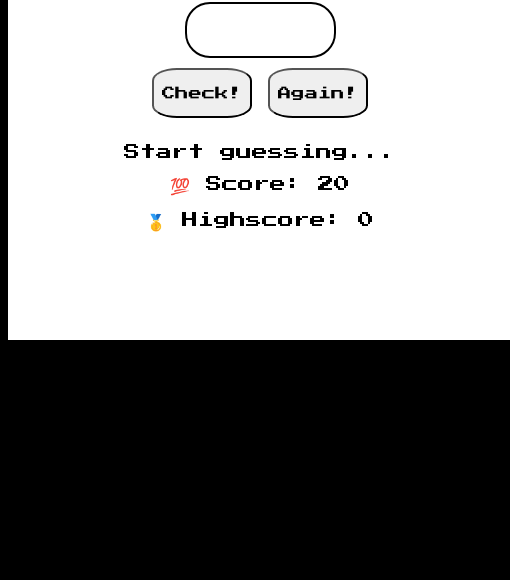
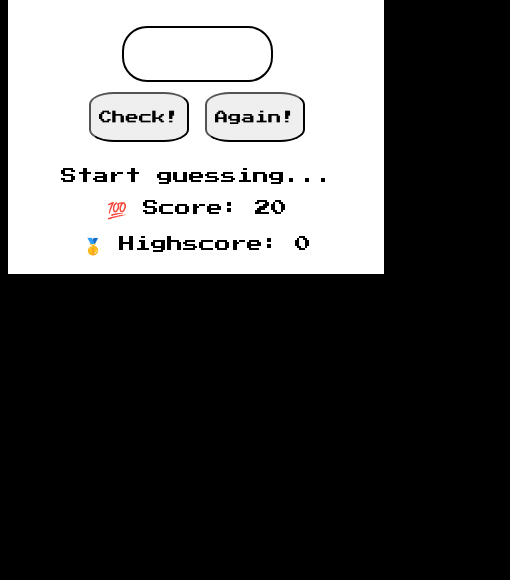
Before and after one commit to srinjon/GuessingNumber, a plain HTML site: page index.html in a window 390 px wide. Shown: the part 264-844 px from the top of the page, 510 px wide, since content can reach past the window. Drawn offline with Linux system fonts and the light colour scheme.

Commit message:
Update style.css

```diff
--- a/style.css
+++ b/style.css
@@ -61,11 +61,13 @@ input{
     background-color: black;
     color: white;
 }
-@media(max-width:600px){
+@media(max-width:489px){
     h1{
         font-size: 30px;
     }
     .box{
         margin: auto;
+        height: 100%;
+        width:100%;
     }
 }
```
